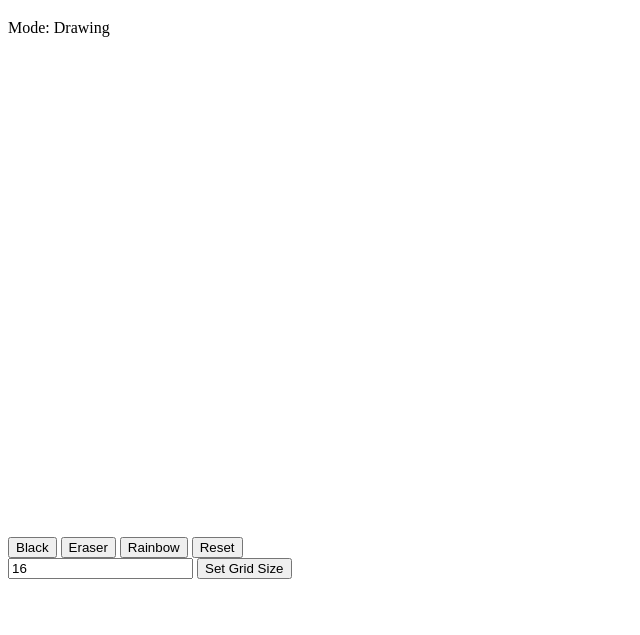
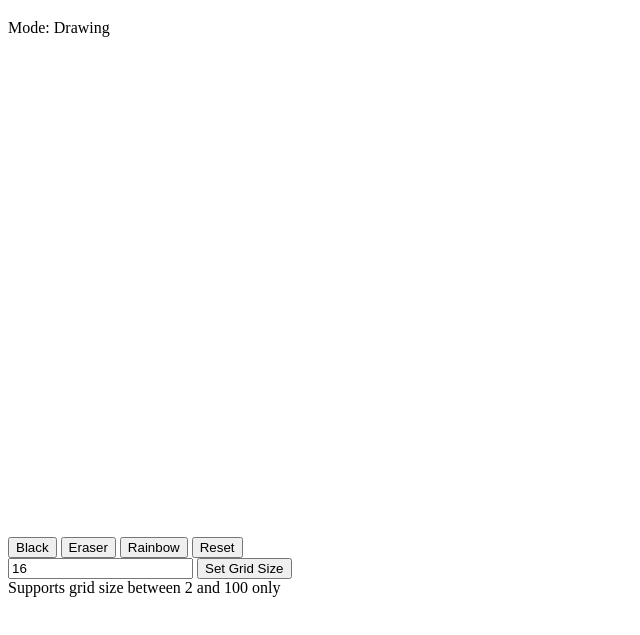
Before and after one commit to MrClean12x/etch-a-sketch, a plain HTML site: page index.html in a window 1280 px wide. Shown: the part 61-696 px from the top of the page, without its empty margins (0-640 px from the left). Drawn offline with Linux system fonts and the light colour scheme.

Commit message:
added message displaying supported grid size

```diff
--- a/eas.js
+++ b/eas.js
@@ -24,7 +24,7 @@ function changeSize(input) {
       if (input >= 2 && input <= 100){
         createGrid(input);
       }   else {
-        console.log("too small or too large, between 2 and 100 only")
+        //console.log("too small or too large, between 2 and 100 only")
       }
 
 }
--- a/index.html
+++ b/index.html
@@ -30,6 +30,7 @@
                 />
                 <button>Set Grid Size</button>
             </div>
+            <div class="error">Supports grid size between 2 and 100 only</div>
             </div>
         </div>
 </body>
```
